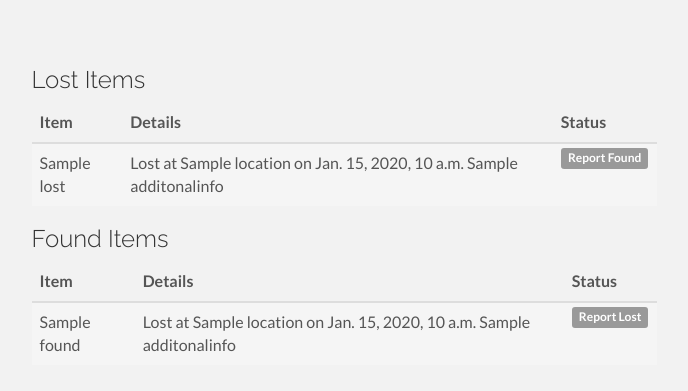
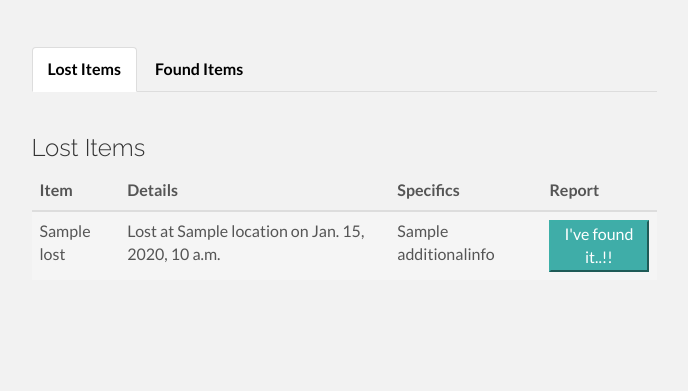
Before and after one commit to prateek68/findmystuff, a Django app: template lostnfound/templates/log.html in a window 1280 px wide. Shown: the part 87-478 px from the top of the page, without its empty margins (296-984 px from the left). Run offline with Django 3.2, Linux system fonts and the light colour scheme; the template is opened without the code that fills it: most values are stand-ins (such as "Sample title", 1, 10 or a date in 2020); some libraries are stand-ins or nearby versions.

Commit message:
Confirm before reporting lost / found via modal according to #10. Use tabs for showing lost/found items.Refer to #9.

```diff
--- a/lostnfound/templates/log.html
+++ b/lostnfound/templates/log.html
@@ -5,6 +5,18 @@
 <div class="row" style="padding-top:5%">
   <div class="col-md-6 col-md-offset-3">
 
+    <ul class="nav nav-tabs" role="tablist">
+    <li class="active"><a href="#1" role="tab" data-toggle="tab">
+      <span style="color:black;"><strong>Lost Items</strong></span>
+    </a>
+    <li><a href="#2" role="tab" data-toggle="tab">
+      <span style="color:black;"><strong>Found Items</strong></span>
+    </a>
+    </ul>
+      <div class="tab-content">
+
+      <div class="tab-pane fade in active" id="1">
+      <br />
 
       {% if lost %}
     <h3>  Lost Items </h3>
@@ -13,17 +25,36 @@
       <tr>
         <th>Item</th>
         <th>Details</th>
-	          <th>Status</th>
+        <th>Specifics</th>
+        <th>Report</th>
       </tr>
       </thead>
      <tbody>
       {% for x in lost %}
 
+      <div class="modal fade" id="confirm_found_{{ x.pk }}_modal" tabindex="-1" role="dialog" aria-labelledby="ModalLabel" aria-hidden="true">
+      <div class="modal-dialog">
+      <div class="modal-content">
+      <div class="modal-header">
+        <button type="button" class="close" data-dismiss="modal"><span aria-hidden="true">&times;</span><span class="sr-only">Close</span></button>
+        <h4 class="modal-title" id="ModalLabel"> Are you sure ? </h4>
+      </div>
+      <div class="modal-body">
+        Are you sure that you have found <strong>{{ x.itemname }}</strong> ? The owner will be intimated and it will be removed from the portal. Your email will be saved to prevent misuse.
+      </div>
+      <div class="modal-footer">
+        <a class="btn btn-info" href="{% url 'found' x.pk %}" role="button">Yup. I've found it.</a>
+      </div>
+      </div>
+      </div>
+      </div>
+
 <tr class="active">
 <td>{{x.itemname}} </td>
-<td>Lost at {{x.location}} on {{x.time}} {{x.additonalinfo}} </td>
-<td><a href="/found/{{x.id}}" align="right"><span class="label label-default">Report Found</span></a>
-		<br></td>
+<td>Lost at {{x.location}} on {{x.time}}</td>
+<td>{{x.additionalinfo}} </td>
+
+<td><button class="btn-success" data-toggle="modal" data-target="#confirm_found_{{ x.pk }}_modal">I've found it..!!</button></td>
 
 {% endfor %}
 </tbody>
@@ -33,6 +64,9 @@
     <h3>    <p>There are currently No Lost Items</p>  </h3>
     {% endif %}
 
+      </div>
+      <div class="tab-pane fade in" id="2">
+      <br />
 {% if found %}
 <h3>Found Items </h3>
 <table class="table">
@@ -40,23 +74,47 @@
         <tr>
         <th>Item</th>
         <th>Details</th>
-	          <th>Status</th>
+        <th>Specifics</th>
+        <th>Report</th>
         </tr>
       </thead>
       <tbody>
 
       {% for x in found %}
+    <div class="modal fade" id="confirm_lost_{{ x.pk }}_modal" tabindex="-1" role="dialog" aria-labelledby="ModalLabel" aria-hidden="true">
+      <div class="modal-dialog">
+    <div class="modal-content">
+      <div class="modal-header">
+        <button type="button" class="close" data-dismiss="modal"><span aria-hidden="true">&times;</span><span class="sr-only">Close</span></button>
+        <h4 class="modal-title" id="ModalLabel"> Are you sure ? </h4>
+      </div>
+      <div class="modal-body">
+        Are you sure that <strong>{{ x.itemname }}</strong> is yours ? The person who found this will be intimated and it will be removed from the portal. Your email will be saved to prevent misuse.
+      </div>
+      <div class="modal-footer">
+        <a class="btn btn-danger" href="{% url 'lost' x.pk %}" role="button">Yup. It's mine.</a>
+        </div>
+      </div>
+      </div>
+      </div>
+
 <tr class="active">
 <td>{{x.itemname}} </td>
-<td>Lost at {{x.location}} on {{x.time}} {{x.additonalinfo}} </td>
-<td><a href="/lost/{{x.id}}" align="right"><span class="label label-default">Report Lost</span></a>
-		<br></td>
+<td>Lost at {{x.location}} on {{x.time}}</td>
+<td>{{x.additonalinfo}} </td>
+
+<td><button class="btn-danger" data-toggle="modal" data-target="#confirm_lost_{{ x.pk }}_modal">It's mine..!!</button></td>
+
 
 {% endfor %}
  {% else %}
     <h3>    <p>You have No Found Items</p>  </h3>
     {% endif %}
 
+
+      </div>
+      </div>
+
      </div>
  </div>
 {% endblock %}
```
Also changed, not shown: lostndfound/views.py (line endings or trailing spaces). Lines whose indentation alone changed are shown as unchanged.
